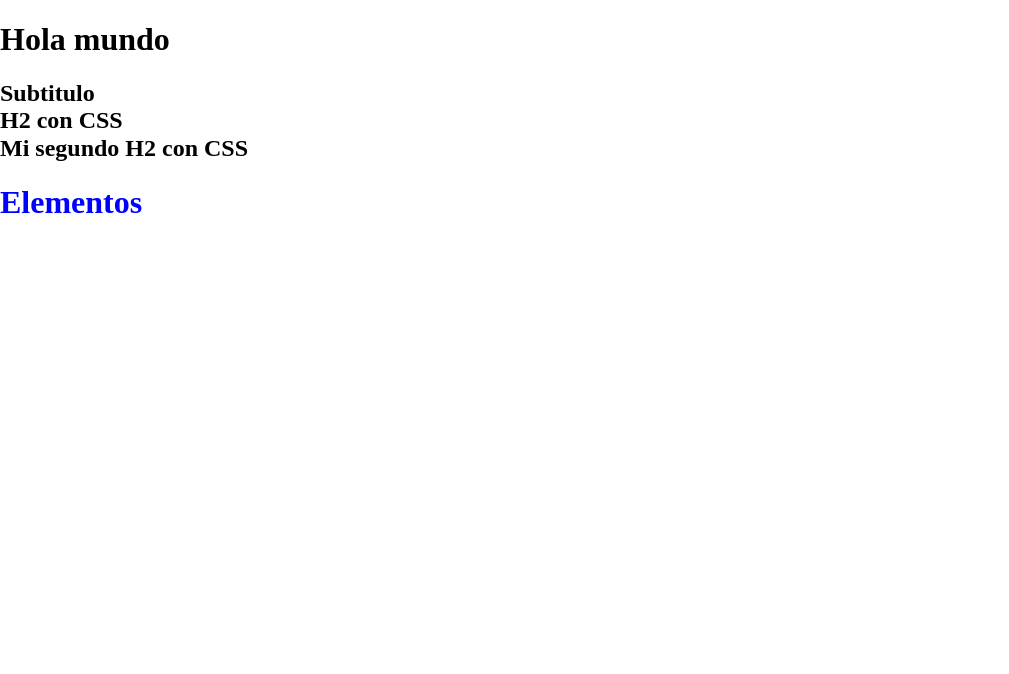
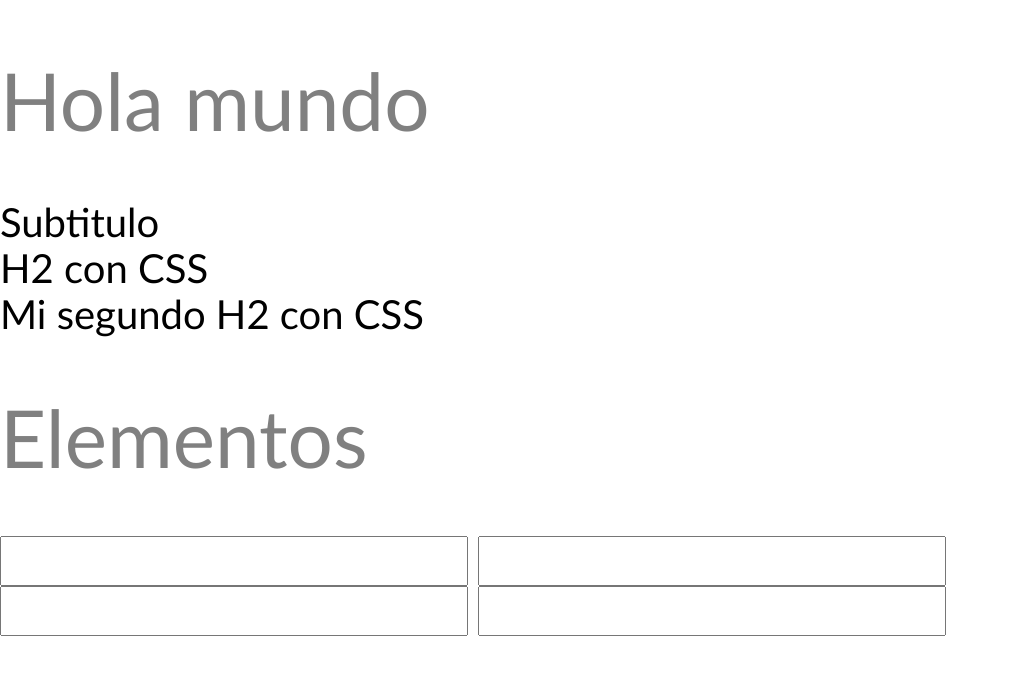
Before and after one commit to alfre21/Curso-CSS3, a plain HTML site: page html/autoevaluacion_1-02.html in a window 1280 px wide. Shown: the whole page, without its empty margins (0-1009 px from the left). Drawn offline with Linux system fonts and the light colour scheme.

Commit message:
autoevaluacion 1 02

```diff
--- a/css/autoevaluacion_1-02.css
+++ b/css/autoevaluacion_1-02.css
@@ -48,3 +48,15 @@ h1 {
     color:red;
 }
 /* NOTA: observamos que aqui no funciona el modo cascada si no el modo jerarquia */
+/* Siguiente:
+Metodologia BEM
+*/
+.contact-form__input{
+    color:red;;
+}
+.contact-form__input:first-child{
+    color:blue;
+}
+.contact-form__input--active{
+    color:yellowgreen;
+}
--- a/html/autoevaluacion_1-02.html
+++ b/html/autoevaluacion_1-02.html
@@ -5,7 +5,7 @@
         <meta charset="utf-8">
         <meta name="author" content="alfre21">
         <meta name="viewport" content="width=device-width, initial-scale=1">
-        <link rel="stylesheet" type="text/css" href="../css/autoevaluacion_02.css">
+        <link rel="stylesheet" type="text/css" href="../css/autoevaluacion_1-02.css">
         <link rel="stylesheet" type="text/css" href="../css/normalize.css">
     </head>
     <body>
@@ -30,6 +30,25 @@
             <h1 class="color_red" atributo="color_green" id="color_amarillo" style="color:blue;">Elementos</h1>
         </div>
         <!--Metodologia BEM-->
-
+        <!--La metodologia BEM sirve para evitar seleccionar muchas clases-->
+        <!--Primero seleccionamos la clase del contenedor y luego la clase de -->
+        <div class="contact-form">
+            <input type="text" class="contact-form__input">
+            <input type="text" class="contact-form__input--active">
+            <input type="text" class="contact-form__input">
+            <input type="password" class="contact-form__input">
+        </div>
+        <div class="contact-form">
+            <p class="contact-form__p">
+                <h2 class="contact-form__p-h2"></h2>
+            </p>
+        </div>
+        <div class="other-form">
+            <p class="other-form__p">
+                <h2 class="other-form__p-h2"><b class="other-form__p-h2-p"></b></h2>
+            </p>
+        </div>
+        <!--Esta es la metodologia BEM, hay muchas metodologias pero la meotodologia BEM es la mas usada-->
+        <!--se continua la autoevaluacion en los siguientes achivos-->
     </body>
 </html>
```
